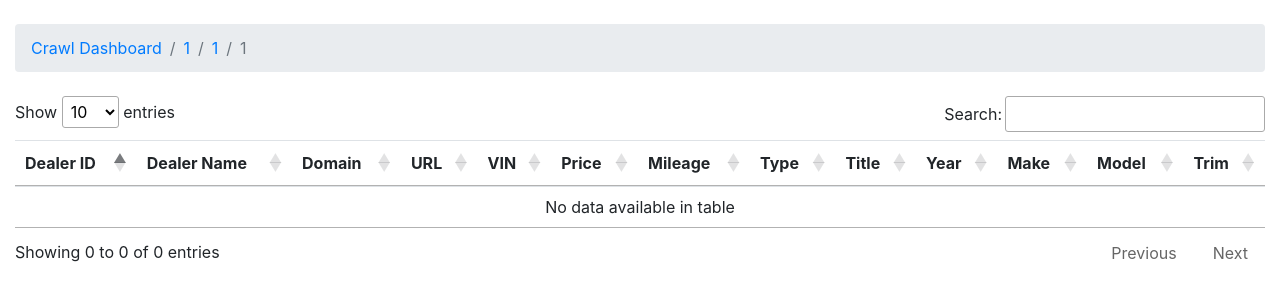
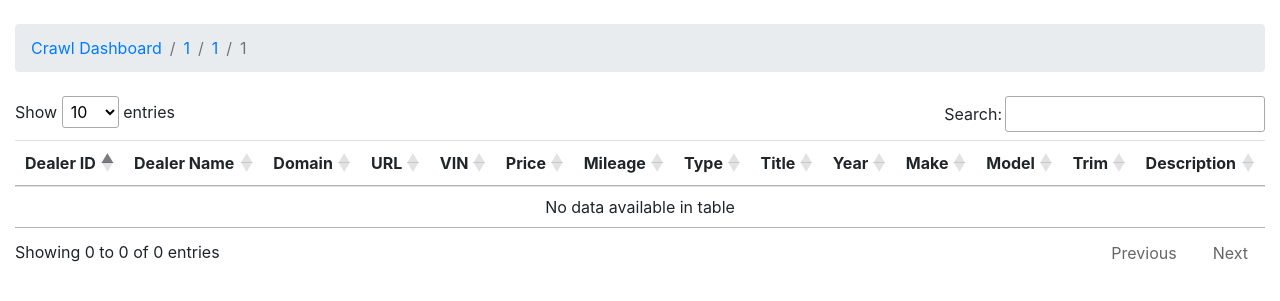
Before and after one commit to jis0324/Crawl-Dashboard, a Django app: a page that uses templates/crawler_inventory.html in a window 1280 px wide. Shown: the part 56-357 px from the top of the page. Run offline with Django 3.2, Linux system fonts and the light colour scheme; a user stored in the database is signed in; some libraries are stand-ins or nearby versions; some web fonts are replaced.

Commit message:
updated by jis0324

```diff
--- a/crawls/views.py
+++ b/crawls/views.py
@@ -264,6 +264,7 @@
     temp_dict['make'] = row['Make']
     temp_dict['model'] = row['Model']
     temp_dict['trim'] = row['Trim']
+    temp_dict['description'] = row['Description']
 
     return_data.append(temp_dict)
 
--- a/templates/crawler_inventory.html
+++ b/templates/crawler_inventory.html
@@ -29,6 +29,7 @@
         <th>Make</th>
         <th>Model</th>
         <th>Trim</th>
+        <th>Description</th>
       </tr>
     </thead>
     <tbody>
@@ -47,6 +48,7 @@
           <td>{{ row.make }}</td>
           <td>{{ row.model }}</td>
           <td>{{ row.trim }}</td>
+          <td>{{ row.description }}</td>
         </tr>
       {% endfor %}
     </tbody>
```
